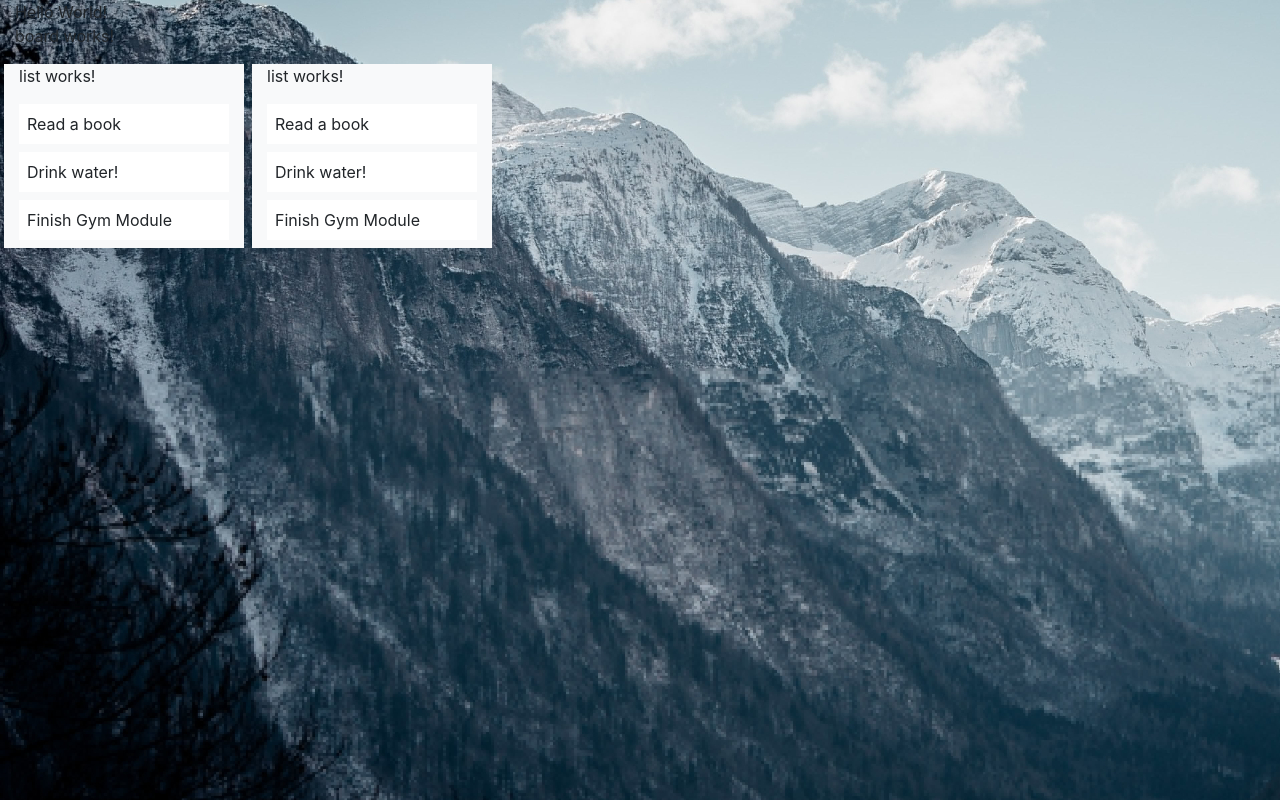
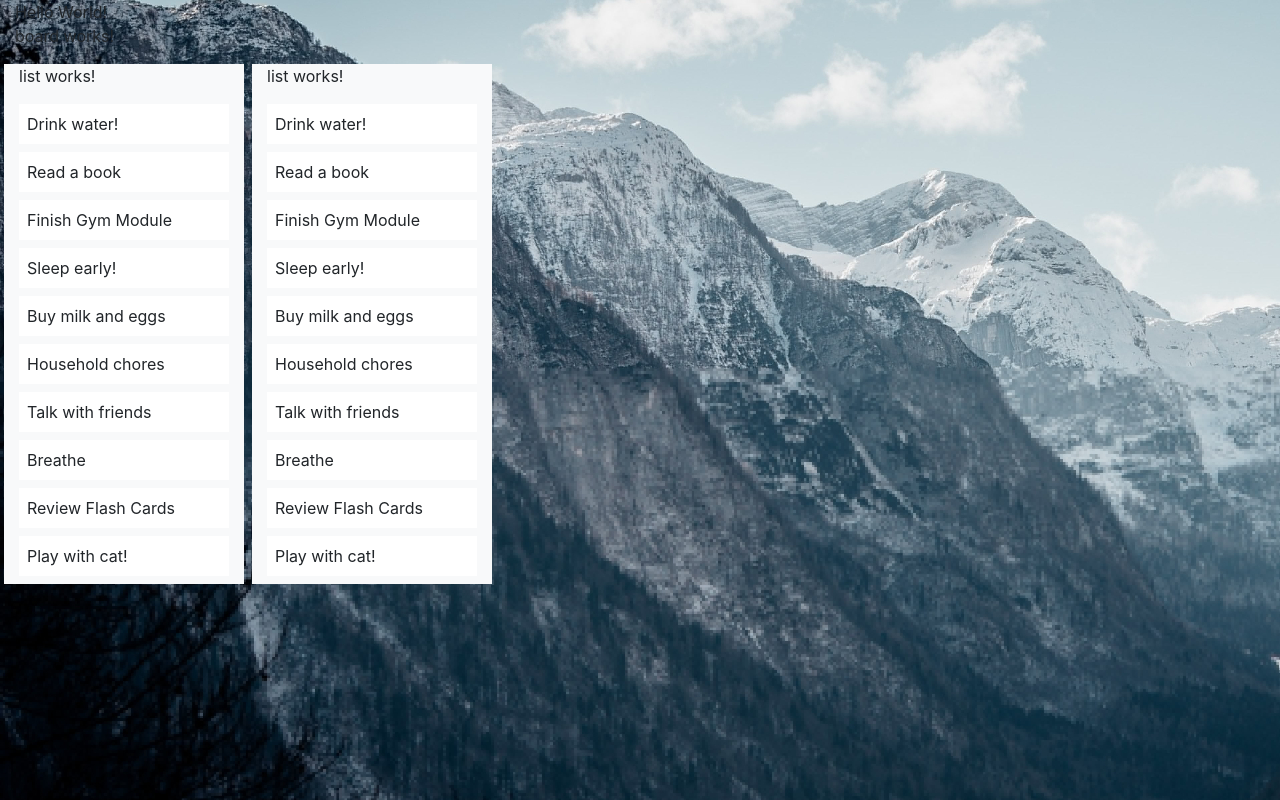
Before and after one commit to batibot323/trello-clone-tutorial, an Angular app: page / in a window 1280 px wide. Built offline with nearby package versions, Linux system fonts and the light colour scheme.

Commit message:
Use of for-loop, ngFor to display repeated content using minimal code.

```diff
--- a/src/app/list/list.component.html
+++ b/src/app/list/list.component.html
@@ -1,13 +1,4 @@
 <p>list works!</p>
-<div>
-    <tc-card [id]=2>
-    </tc-card>
+<div *ngFor='let cardId of listOfCardIds'>
+    <tc-card [id]='cardId'></tc-card>
 </div>
-<div>
-    <tc-card [id]=1>
-    </tc-card>
-</div>
-<div>
-    <tc-card [id]=3>
-    </tc-card>
-</div>
--- a/src/app/list/list.component.ts
+++ b/src/app/list/list.component.ts
@@ -6,6 +6,7 @@ import { Component, OnInit } from '@angular/core';
   styleUrls: ['./list.component.css']
 })
 export class ListComponent implements OnInit {
+  listOfCardIds = [1, 2, 3, 4, 5, 6, 7, 8, 9, 10];
 
   constructor() { }
 
```
